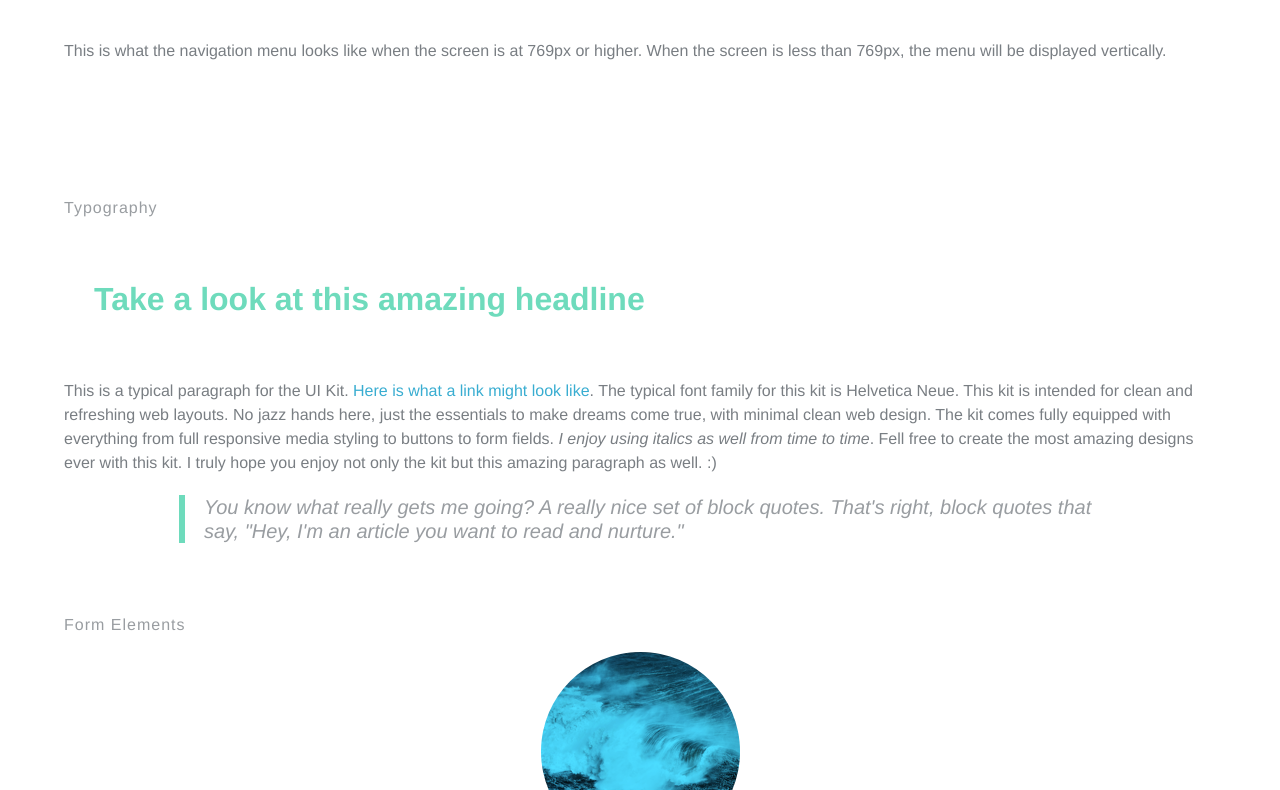
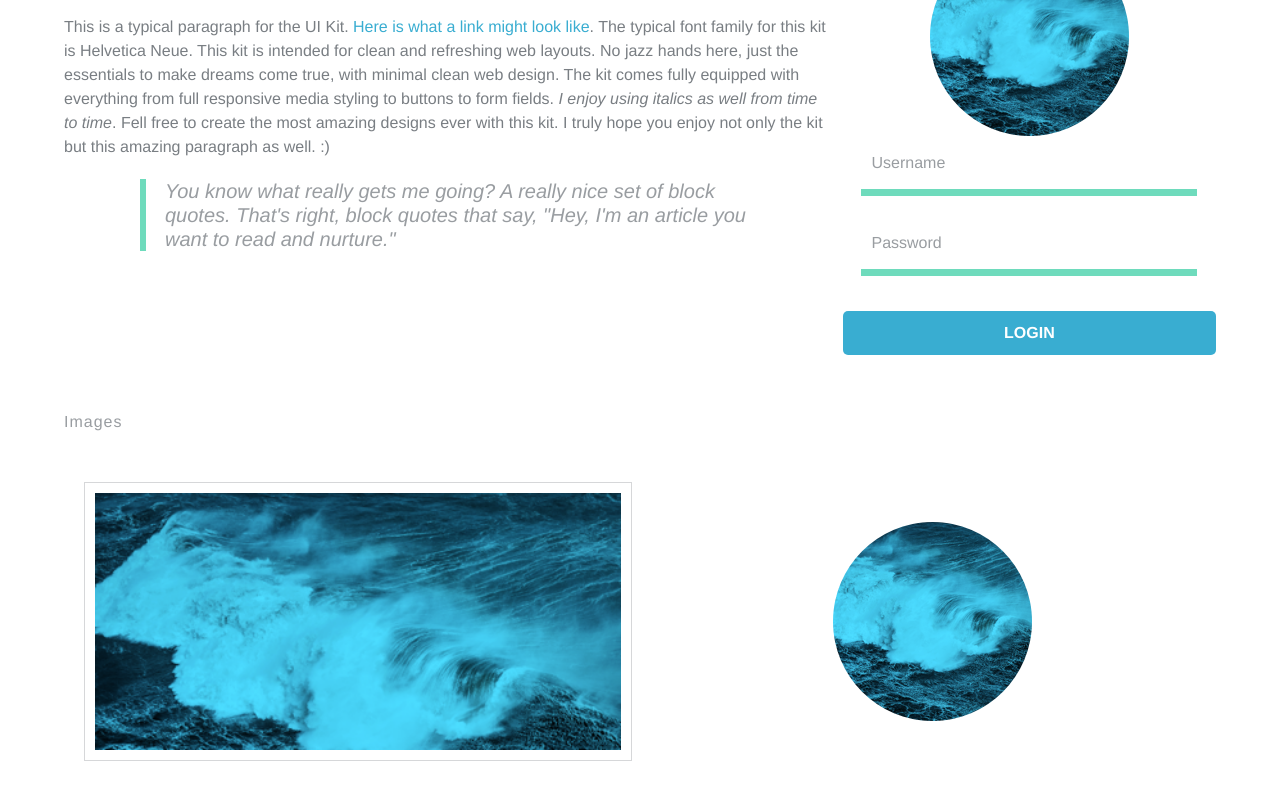
Before and after one commit to PaulRodoslavov/-5-One-page-site-SASS, a plain HTML site: page index.html in a window 1280 px wide. Shown: the part 492-1282 px from the top of the page. Drawn offline with Linux system fonts and the light colour scheme; files whose address does not match are found by name.

Commit message:
finished layout large screen

```diff
--- a/sass/components/_img.scss
+++ b/sass/components/_img.scss
@@ -2,13 +2,28 @@
 // Images
 // ==========================================================================
 
+
+.form >.img--avatar{
+	@include mq(medium){
+		margin-top: em(20px);
+	}
+}
+
 .img--avatar{
 	display: block;
 	margin: 15px auto;
+	@include mq(medium){
+		margin-top: 0;
+		@include flexbox($mrg:auto);
+
+	}
 }
 
 .img--frame{
 	width: 100%;
 	border: 1px solid getColor(grey, x-light);
 	padding: em(10px);
+		@include mq(medium){
+			margin-left: em(20px);
+		}
 }
--- a/sass/components/_main.scss
+++ b/sass/components/_main.scss
@@ -8,12 +8,14 @@
 	width: 90%;
 	max-width: em(1400px);
 	margin: 0 auto;
-	// padding: 0 em(25px) em(15px);
 }
 
 .grid__row {
 	@extend %center-align;
     padding: 3em 0;
+    @include mq(medium){
+    	@include flexbox($jus-con: space-between);
+    }
 }
 
 // ==========================================================================
@@ -24,6 +26,10 @@
 	padding: 0;
 	&__item{
 		@extend %nav-item-link;
+		@include mq(medium){
+		margin-right: em(20px);
+
+    	}
 
 		& a{
 			font-weight: $font-weight--light;
@@ -36,6 +42,10 @@
 				color: $white;
 			}
 	}
+	 @include mq(medium){
+		@include flexbox;
+		width: 80%;
+    }
 }
 
 // ==========================================================================
@@ -55,13 +65,14 @@
 	letter-spacing: 1px;
 	color: getColor(grey, light);
 	font-weight: $font-weight--thin;
+	margin: 0;
 }
 
 .headline--primary{
 	color: $bermuda;
 	line-height: 1.2;
 	width: 90%;
-	margin: em(30px) 0 em(30px) em(15px);
+	margin: em(15px) 0 em(15px) em(15px);
 	@extend %left-align;
 }
 
@@ -96,6 +107,9 @@
 	& > .btn--default {
 		background: $scooter;
 	}
+	@include mq(medium){
+		@include flexbox(flex, column, $jus-con: space-between);
+	}
 
 }
 
@@ -128,7 +142,24 @@
 }
 
 
+// ==========================================================================
+// Grid
+// ==========================================================================
 
 .grid__col{
 	@include grid-colors($grid-theme-colors);
+	@include mq(medium){
+		@include g-columns;
+
+	}
+	@include m(9){
+		@include flexbox($jus-con: center);
+	}
+	@include m(6){
+		@include flexbox;
+	}
 }
+
+.centered{
+	margin: 0 auto;
+}
--- a/sass/utilities/_config.scss
+++ b/sass/utilities/_config.scss
@@ -78,3 +78,16 @@ $font-weight--ultra-bold : 900;
 $font-url--google        : 'https://fonts.googleapis.com/css?family=Libre+Franklin:100,300,400,700,900';
 $font-family--primary    : 'Libre Franklin', 'Helvetica Neue', Helvetica, Arial, sans-serif;
 $font-family--secondary  : 'Helvetica Neue', Helvetica, Arial, sans-serif;
+
+// Grid
+
+$g-col-width    : 100px;
+$g-gutter-width : 20px;
+$g-col-count    : 12;
+$g-cont-max-w   : 1400px;
+
+// Breakpoints
+
+$brkpoint-sm    : 1px;
+$brkpoint-md    : 768px;
+$brkpoint-lg    : 1100px;
--- a/sass/utilities/_extends.scss
+++ b/sass/utilities/_extends.scss
@@ -9,6 +9,8 @@
 	display: flex;
 	height: em(50px);
 	color: getColor(grey);
+	padding: em(10px)
+
 }
 
 %nav-item-a {
--- a/sass/utilities/_functions.scss
+++ b/sass/utilities/_functions.scss
@@ -8,6 +8,15 @@
 	@return ($target / $context) * 1em;
 }
 
+// Call the color palette modifiers in color values
+
 @function getColor($palette, $shade: 'base') {
   @return map-get(map-get($palettes, $palette), $shade);
 }
+
+// Set the "context" width for the grid
+
+@function g-context($g-col-width, $g-col-count ,$g-gutter-width) {
+  $g-context: ($g-col-width * $g-col-count) + ($g-gutter-width * ($g-col-count - 1));
+  @return $g-context;
+}
--- a/sass/utilities/_mixin.scss
+++ b/sass/utilities/_mixin.scss
@@ -39,3 +39,53 @@
 		}
 	}
 }
+
+// Grid Columns
+
+@mixin g-columns {
+  @for $i from 1 through $g-col-count {
+    $context: g-context($g-col-width, $g-col-count, $g-gutter-width);
+    $target: ($g-col-width * $i) + ($g-gutter-width * ($i - 1));
+
+    // Generate column modifier classes
+    &--#{$i} {
+      width: percentage($target / $context);
+    }
+  }
+}
+
+// Media queries
+
+@mixin mq($break) {
+  @if $break == "small" {
+    @media (min-width: $brkpoint-sm) and (max-width: $brkpoint-md) {
+      @content;
+    }
+  }
+  @else if $break == "medium" {
+    @media (min-width: $brkpoint-md + 1) {
+      @content;
+    }
+  }
+  @else if $break == "large" {
+    @media (min-width: $brkpoint-lg) {
+      @content;
+    }
+  }
+   @else {
+   	@error "Whoops! No value could be retrieved for `#{$break}`. "
+  }
+}
+
+
+// Flexbox
+
+
+
+@mixin flexbox($disp: flex, $flx-dir: null, $jus-con: null, $mrg: null) {
+  display: $disp;
+  flex-direction: $flx-dir;
+  margin: $mrg;
+  justify-content: $jus-con;
+  @content;
+}
```
Also changed, not shown: css/styles.css.
